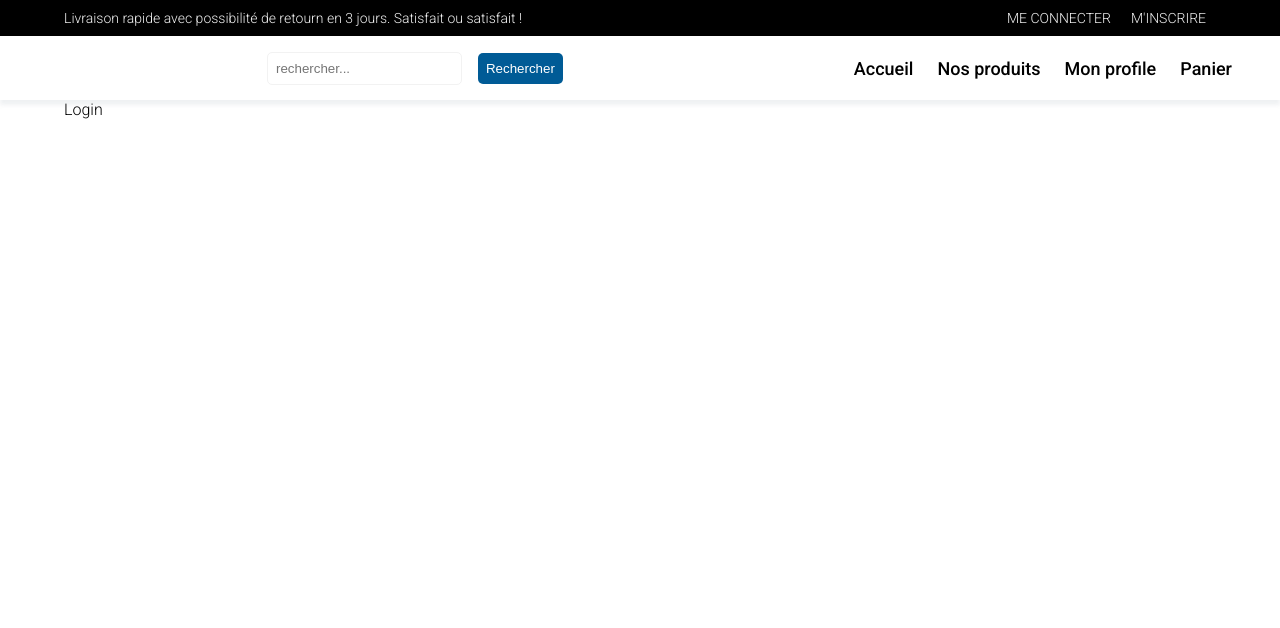
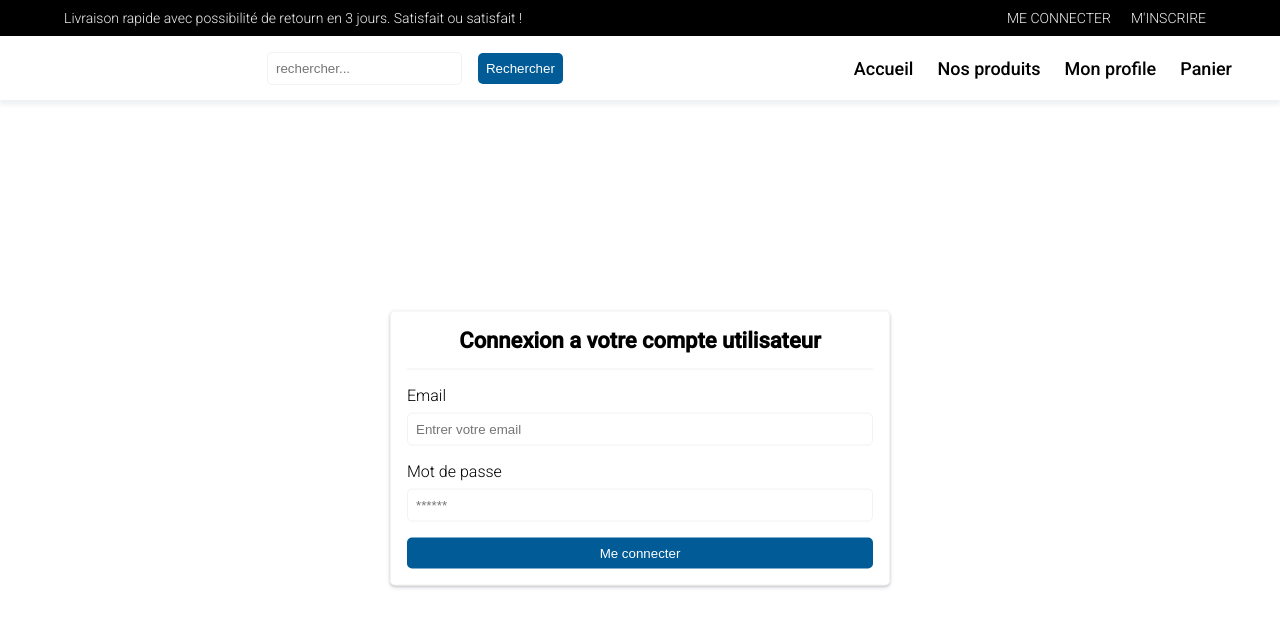
Before and after one commit to Mbra-Oliver/yt-easy-shop, a React (Vite) app in the folder frontend/: page /login in a window 1280 px wide. Shown: the top 628 px of the page. Built offline with nearby package versions, Linux system fonts and the light colour scheme.

Commit message:
Page Login sous forme de composante

```diff
--- /dev/null
+++ b/frontend/src/components/UI/Button.jsx
@@ -0,0 +1,9 @@
+const Button = ({ children, ...props }) => {
+  return (
+    <button className={`${props.custom_class} defaultPrimaryBtn`}>
+      {children}
+    </button>
+  );
+};
+
+export default Button;
--- /dev/null
+++ b/frontend/src/components/UI/Input.jsx
@@ -0,0 +1,4 @@
+const Input = (props) => {
+  return <input {...props} />;
+};
+export default Input;
--- a/frontend/src/pages/auth/Login.jsx
+++ b/frontend/src/pages/auth/Login.jsx
@@ -1,5 +1,37 @@
 import React from "react";
+import classes from "./auth.module.css";
+import Input from "./../../components/UI/Input";
+import Button from "./../../components/UI/Button";
 
 export default function Login() {
-  return <div>Login</div>;
+  return (
+    <div className={classes.centerContent}>
+      <div className={classes.authBox}>
+        <h4 className={classes.formTitle}>
+          Connexion a votre compte utilisateur
+        </h4>
+
+        <div className={classes.formGroup}>
+          <label>Email</label>
+          <Input
+            type="email"
+            placeholder="Entrer votre email"
+            className="inputDefault p-0"
+          />
+        </div>
+
+        <div className={classes.formGroup}>
+          <label>Mot de passe</label>
+          <Input
+            type="password"
+            placeholder="******"
+            className="inputDefault p-0"
+          />
+        </div>
+
+        <Button custom_class="w-100 cursor-pointer p-0">Me connecter</Button>
+      </div>
+    </div>
+  );
 }
+// https://github.com/Mbra-Oliver/yt-easy-shop/blob/main/frontend/src/pages/auth/auth.module.css
--- /dev/null
+++ b/frontend/src/pages/auth/auth.module.css
@@ -0,0 +1,37 @@
+.centerContent {
+  margin-top: 3rem;
+  position: absolute;
+  top: 50%;
+  left: 50%;
+  transform: translate(-50%, -50%);
+}
+
+.formTitle {
+  text-align: center;
+  font-size: 22px;
+  margin-bottom: 1rem;
+  padding-bottom: 1rem;
+  border-bottom: 1px solid #f2f2f2;
+  width: 100%;
+}
+
+.authBox {
+  box-shadow: rgba(50, 50, 93, 0.25) 0px 2px 5px -1px,
+    rgba(0, 0, 0, 0.3) 0px 1px 3px -1px;
+  border: 1px solid #f2f2f2;
+  border-radius: 5px;
+  width: 500px;
+  display: flex;
+  flex-direction: column;
+  align-items: center;
+  padding: 1rem;
+}
+
+.formGroup {
+  width: 100%;
+  display: flex;
+  flex-direction: column;
+  justify-content: flex-start;
+  gap: 0.5rem;
+  margin-bottom: 1rem;
+}
```
